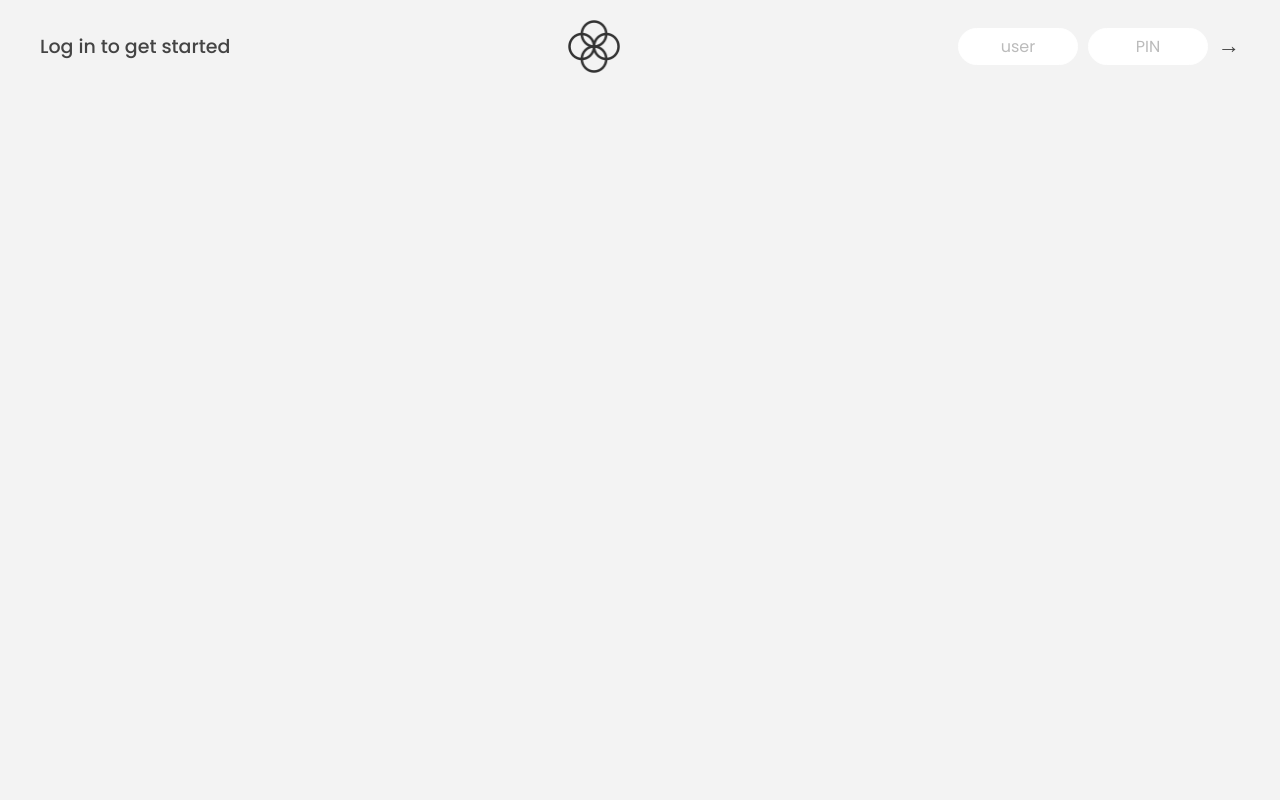
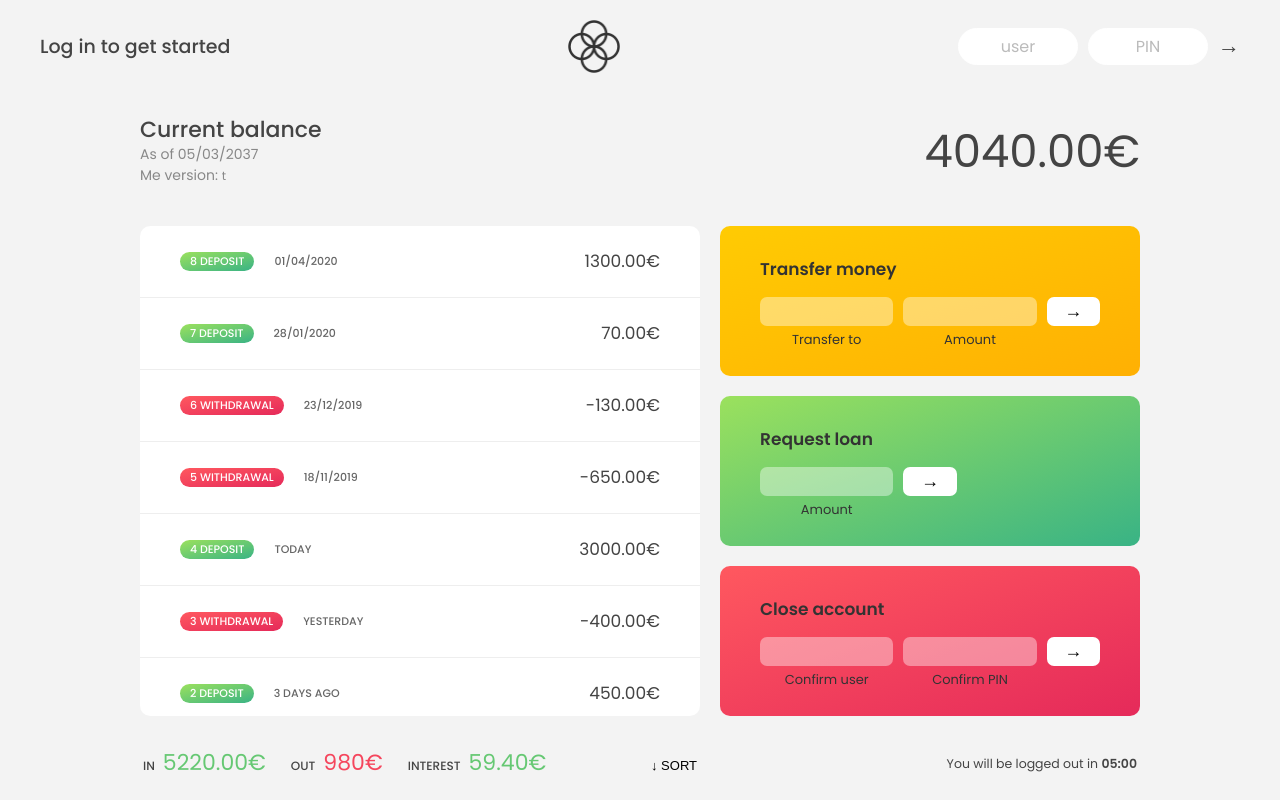
Before and after one commit to SiamulHassan/Bankist, a plain HTML site: page index.html in a window 1280 px wide. Drawn offline with Linux system fonts and the light colour scheme.

Commit message:
done till date calculation: next will be internatiolization

```diff
--- a/index.html
+++ b/index.html
@@ -43,6 +43,9 @@
           <p class="balance__label">Current balance</p>
           <p class="balance__date">
             As of <span class="date">05/03/2037</span>
+            <br />
+            Me version:
+            <span class="dateME">t</span>
           </p>
         </div>
         <p class="balance__value">0000€</p>
--- a/script.js
+++ b/script.js
@@ -3,13 +3,24 @@
 /////////////////////////////////////////////////
 /////////////////////////////////////////////////
 // BANKIST APP
-
 // Data
 const account1 = {
   owner: 'Jonas Schmedtmann',
   movements: [200, 450, -400, 3000, -650, -130, 70, 1300],
   interestRate: 1.2, // %
   pin: 1111,
+  movementsDates: [
+    '2023-04-22T16:33:06.386Z',
+    '2023-04-27T14:43:26.374Z',
+    '2023-04-28T18:49:59.371Z',
+    '2023-04-29T12:01:20.894Z',
+    '2019-11-18T21:31:17.178Z',
+    '2019-12-23T07:42:02.383Z',
+    '2020-01-28T09:15:04.904Z',
+    '2020-04-01T10:17:24.185Z',
+  ],
+  currency: 'EUR',
+  locale: 'pt-PT', // de-DE
 };
 
 const account2 = {
@@ -17,6 +28,18 @@ const account2 = {
   movements: [5000, 3400, -150, -790, -3210, -1000, 8500, -30],
   interestRate: 1.5,
   pin: 2222,
+  movementsDates: [
+    '2023-04-22T16:33:06.386Z',
+    '2023-04-27T14:43:26.374Z',
+    '2023-04-28T18:49:59.371Z',
+    '2023-04-29T12:01:20.894Z',
+    '2019-11-01T13:15:33.035Z',
+    '2019-11-30T09:48:16.867Z',
+    '2019-12-25T06:04:23.907Z',
+    '2020-01-25T14:18:46.235Z',
+  ],
+  currency: 'USD',
+  locale: 'en-US',
 };
 
 const account3 = {
@@ -34,10 +57,37 @@ const account4 = {
 };
 
 const accounts = [account1, account2, account3, account4];
-
+/////////////////////////////////////////////////
+/////////////////////////////////////////////////
+// DATE FUNCTIONALITY ::: my way
+// fri/april/28/2023, hour:min
+const dayName = new Array(
+  'Sunday',
+  'Monday',
+  'Tuesday',
+  'Wednesday',
+  'Thursday',
+  'Friday',
+  'Saturday'
+);
+const monName = new Array(
+  'January',
+  'February',
+  'March',
+  'April',
+  'May',
+  'June',
+  'July',
+  'August',
+  'September',
+  'October',
+  'November',
+  'December'
+);
 // Elements
 const labelWelcome = document.querySelector('.welcome');
 const labelDate = document.querySelector('.date');
+const labelDateME = document.querySelector('.dateME');
 const labelBalance = document.querySelector('.balance__value');
 const labelSumIn = document.querySelector('.summary__value--in');
 const labelSumOut = document.querySelector('.summary__value--out');
@@ -63,20 +113,45 @@ const inputClosePin = document.querySelector('.form__input--pin');
 
 /////////////////////////////////////////////////
 /////////////////////////////////////////////////
+// DAYS PASSED
+const formateMovDates = date => {
+  const calcDaysPassed = (date1, date2) =>
+    Math.round(Math.abs(date2 - date1) / (1000 * 60 * 60 * 24));
+  // akta date amra 'date parameter' theke pabo ar arekta date amra 'new Date' thke pabo
+  const daysPassed = calcDaysPassed(new Date(), date);
+  if (daysPassed === 0) return 'Today';
+  if (daysPassed === 1) return 'Yesterday';
+  if (daysPassed === 2) return '3 days ago';
+  // akhane uporer sob valu e lass than 7 But return use korar karone jokhon uporer 1 no ta true hobe se porer '*kono*' code e i ashbe na. that means Yesterday se read o korbe na. Same for rest of them even return `${movDate}/${movMonth}/${movYear}`;
+  if (daysPassed <= 7) return `${daysPassed} days ago`;
+  // console.log('from dayPassed', calcDaysPassed(new Date(), date));
+  const movDate = `${date.getDate()}`.padStart(2, 0);
+  const movMonth = `${date.getMonth() + 1}`.padStart(2, 0);
+  const movYear = date.getFullYear();
+  return `${movDate}/${movMonth}/${movYear}`;
+};
+
+/////////////////////////////////////////////////
+/////////////////////////////////////////////////
 // DISPLAY MOVEMENTS
-const displayMovements = (movements, sorted = false) => {
+const displayMovements = (currAcc, sorted = false) => {
   containerMovements.innerHTML = '';
   // sorted by ascending order
   // slice is use for preventing the mutation of the original array
-  const mov = sorted ? movements.slice().sort((a, b) => a - b) : movements;
+  const mov = sorted
+    ? currAcc.movements.slice().sort((a, b) => a - b)
+    : currAcc.movements;
   mov.forEach((mov, i) => {
     const type = mov > 0 ? 'deposit' : 'withdrawal';
+    const now = new Date(currAcc.movementsDates[i]);
+    const movDates = formateMovDates(now);
     const accMov = `
     <div class="movements__row">
      <div class="movements__type movements__type--${type}">${
       i + 1
     } ${type}</div>
-     <div class="movements__value">${mov}€</div>
+    <div class="movements__date">${movDates}</div>
+     <div class="movements__value">${mov.toFixed(2)}€</div>
   </div>
 `;
     containerMovements.insertAdjacentHTML('afterbegin', accMov);
@@ -105,7 +180,7 @@ const displaySummary = acc => {
   const income = acc.movements
     .filter(mov => mov > 0)
     .reduce((acc, currMov) => acc + currMov, acc.movements.at(0));
-  labelSumIn.textContent = `${income}€`;
+  labelSumIn.textContent = `${income.toFixed(2)}€`;
   // outcome
   const outcome = acc.movements
     .filter(mov => mov < 0)
@@ -117,7 +192,7 @@ const displaySummary = acc => {
     .map(deposit => (deposit * acc.interestRate) / 100)
     .filter(int => int >= 1)
     .reduce((acc, dep) => acc + dep, 0);
-  labelSumInterest.textContent = `${interest}€`;
+  labelSumInterest.textContent = `${interest.toFixed(2)}€`;
 };
 
 /////////////////////////////////////////////////
@@ -129,20 +204,19 @@ const calcDisplayBalance = acc => {
     acc.movements.at(0)
   );
   acc.balance = balance;
-  labelBalance.textContent = `${balance}€`;
+  labelBalance.textContent = `${balance.toFixed(2)}€`;
 };
 /////////////////////////////////////////////////
 /////////////////////////////////////////////////
 // UPDATING UI
 const updateUI = currentAcc => {
   // display movements
-  displayMovements(currentAcc.movements);
+  displayMovements(currentAcc);
   //display balance
   calcDisplayBalance(currentAcc);
   //display summary
   displaySummary(currentAcc);
 };
-
 /////////////////////////////////////////////////
 /////////////////////////////////////////////////
 // LOGIN FUNCTIONALITY
@@ -150,7 +224,7 @@ let currentAcc;
 btnLogin.addEventListener('click', e => {
   e.preventDefault();
   currentAcc = accounts.find(acc => acc.userName === inputLoginUsername.value);
-  if (currentAcc?.pin === Number(inputLoginPin.value)) {
+  if (currentAcc?.pin === +inputLoginPin.value) {
     // welcome message
     labelWelcome.textContent = `Welcome back! ${currentAcc.owner
       .split(' ')
@@ -158,19 +232,46 @@ btnLogin.addEventListener('click', e => {
     // display ui
     containerApp.style.opacity = 1;
     updateUI(currentAcc);
+    /////////////////////////////////////////////////
+    /////////////////////////////////////////////////
+    // DATE FUNCTIONALITY ::: jonas way
+    // day/month/year, hour:min
+    const now = new Date();
+    const date = `${now.getDate()}`.padStart(2, 0);
+    const month = `${now.getMonth() + 1}`.padStart(2, 0);
+    const year = now.getFullYear();
+    const hour = `${now.getHours()}`.padStart(2, 0);
+    const min = `${now.getMinutes()}`.padStart(2, 0);
+    // for hour and minute time refresh na korle auto change hobe na...ajonno timer add kora lagbe ja pore kora hobe
+    labelDate.textContent = `${date}/${month}/${year}, ${hour}:${min}`;
+    const formatedDate = `${dayName[now.getDay()]}, ${
+      monName[now.getMonth()]
+    } ${now.getDate()}, ${now.getFullYear()} ${now.getHours()}:${now.getMinutes()}`;
+    labelDateME.textContent = formatedDate;
     // reseting inputs
     inputLoginUsername.value = '';
     inputLoginPin.value = '';
     // cursor blinking stopping or focus stopping ::: blur()
     inputLoginPin.blur();
+    ///////// MY WAY NOTE //////////////
+    // day,month 0 based tao Array te sajano hoise cause array o 0 based. ata jodi fri/jan/2023 ai formate e dekhate chaw tar jonne. But jodi 05/05/2023 ai formate e dekhate chaw taile day,month er shathe 1 jog kora lagbe
+    // console.log(now);
+    // console.log('day', now.getDay());
+    // console.log('date', now.getDate());
+    // console.log('month', now.getMonth());
+    // NOTE: only day and month 0 based >> day 0 is = sunday and month 0 is january.
   }
 });
+/// fake login
+updateUI(account1);
+containerApp.style.opacity = 1;
+
 /////////////////////////////////////////////////
 /////////////////////////////////////////////////
 //TRANSFER BALANCE
 btnTransfer.addEventListener('click', e => {
   e.preventDefault();
-  const amount = Number(inputTransferAmount.value);
+  const amount = +inputTransferAmount.value;
   const receiverAcc = accounts.find(
     acc => acc.userName === inputTransferTo.value
   );
@@ -184,6 +285,10 @@ btnTransfer.addEventListener('click', e => {
     //transfering money
     currentAcc.movements.push(-amount);
     receiverAcc.movements.push(amount);
+    // pusign dates
+    const movDate = new Date().toISOString();
+    currentAcc.movementsDates.push(movDate);
+    receiverAcc.movementsDates.push(movDate);
     //updating UI
     updateUI(currentAcc);
   }
@@ -193,11 +298,13 @@ btnTransfer.addEventListener('click', e => {
 //REQUEST LOAN
 btnLoan.addEventListener('click', e => {
   e.preventDefault();
-  const amount = Number(inputLoanAmount.value);
+  const amount = +inputLoanAmount.value;
   const isAnyTenPercent = currentAcc.movements.some(mov => mov >= mov / 10);
   if (amount > 0 && isAnyTenPercent) {
     // add positive movements to the acc
     currentAcc.movements.push(amount);
+    // new Date() works just fine but we want to keep same formate as in movementsDates array so .isoString()
+    currentAcc.movementsDates.push(new Date().toISOString());
     //update ui
     updateUI(currentAcc);
     // reset input
@@ -211,7 +318,7 @@ btnClose.addEventListener('click', e => {
   e.preventDefault();
   if (
     inputCloseUsername.value === currentAcc.userName &&
-    Number(inputClosePin.value) === currentAcc.pin
+    +inputClosePin.value === currentAcc.pin
   ) {
     const index = accounts.findIndex(
       acc => acc.userName === currentAcc.userName
@@ -230,7 +337,46 @@ btnClose.addEventListener('click', e => {
 let sorted = false;
 btnSort.addEventListener('click', e => {
   e.preventDefault();
-  displayMovements(currentAcc.movements, !sorted);
+  displayMovements(currentAcc, !sorted);
   // reversing or reAssigning sorted var value
   sorted = !sorted;
 });
+
+////////////////////////////////////////////////////////
+/////////////////// Lectures
+const random = (min, max) => Math.trunc(Math.random() * (max - min) + 1) + min;
+// console.log(random(10, 20));
+// explaining random function
+// const random = (min, max) => {
+//   const randomDecimal = Math.random();
+//   console.log('randomDecimal', randomDecimal);
+
+//   const difference = max - min;
+//   console.log('diffrence', difference);
+
+//   const scaledRandom = randomDecimal * difference;
+//   console.log('scaledRandom', scaledRandom);
+
+//   const truncatedRandom = Math.trunc(scaledRandom);
+//   console.log('truncatedRandom', truncatedRandom);
+
+//   const shiftedRandom = truncatedRandom + 1;
+//   const finalResult = shiftedRandom + min;
+//   return finalResult;
+// };
+
+console.log('Finall', random(10, 20));
+// Rounding decimal ;;; toFixed returns string not number, you need to convert it
+console.log((2.7).toFixed(1));
+console.log((2.4).toFixed(1));
+// arg 0 er khetre ata round() er moto kaj kore
+
+////////////////////////////////////////////////
+//// DATE AND CALCULATION: DURATION BETWEEN TOW DATES, COUNTING TIMES ...
+const today = new Date(2037, 3, 14);
+console.log(+today);
+// you will get minus value if you passed 28 first and 14 last so Math.abs it
+const calcDaysPassed = (date1, date2) =>
+  Math.abs(date2 - date1) / (1000 * 60 * 60 * 24);
+const day1 = calcDaysPassed(new Date(2037, 3, 14), new Date(2037, 3, 28));
+console.log('day1', day1);
--- a/style.css
+++ b/style.css
@@ -116,7 +116,10 @@ nav {
   font-size: 1.4rem;
   color: #888;
 }
-
+.dateME {
+  font-size: 1.2rem;
+  color: #888;
+}
 .balance__value {
   font-size: 4.5rem;
   font-weight: 400;
```
